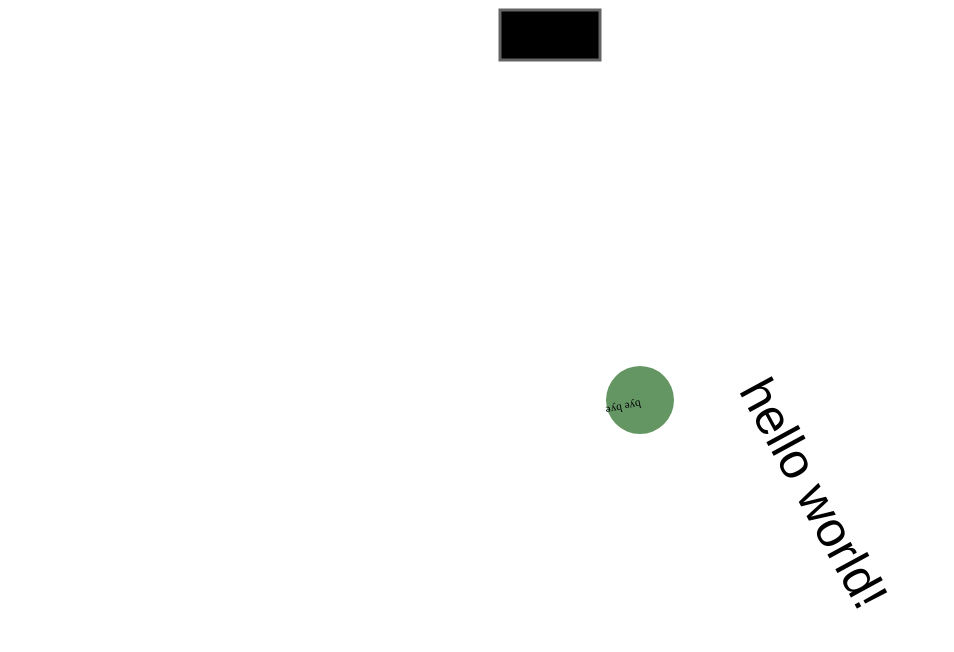
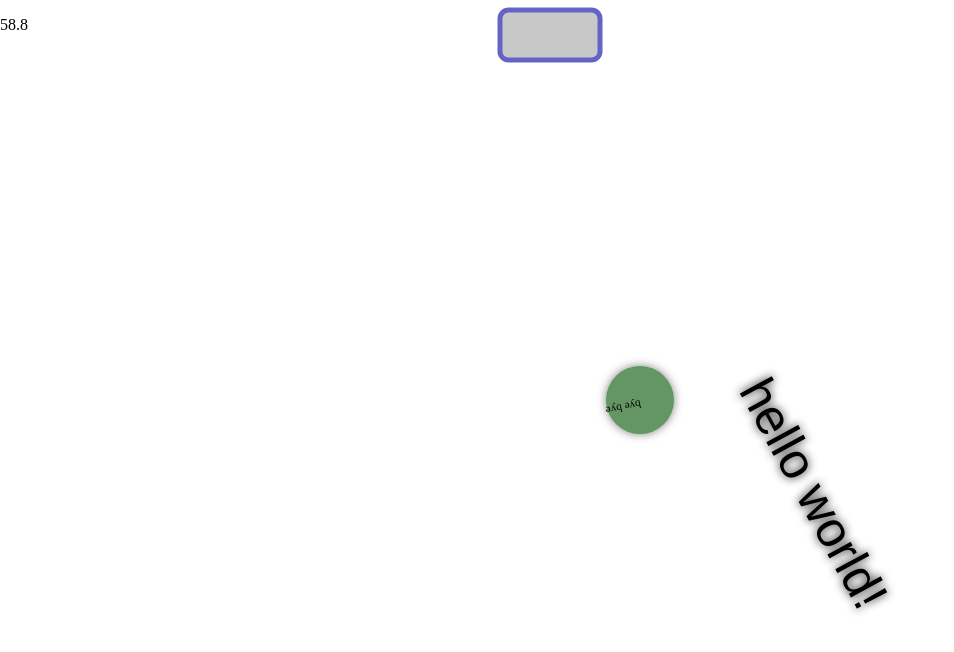
Before and after one commit to ericartjohnson/rosie-canvas, a plain HTML site: page index.html in a window 1280 px wide. Shown: the whole page, without its empty margins (0-954 px from the left). Drawn offline with Linux system fonts and the light colour scheme.

Commit message:
Converted objects to standard js. Rounded Rect
Removed selfish.js dependency. Objects are now typical instantiated
objects with descriptive types. Added rounded rectangle support via
cornerRadius property in the rectangle object. Played with some shadows
too.

```diff
--- a/canvas/scene.js
+++ b/canvas/scene.js
@@ -12,18 +12,34 @@
 	};
 })();
 
-Canvas.Scene = Base.extend({
-	'initialize' : function initialize(options){
-		this.merge(options);
-	},
+(function(){
+	Canvas.Scene = function(options){
+		var self = this;
+		for(var paramKey in options){
+			if(typeof(self[paramKey]) != 'undefined') self[paramKey] = options[paramKey];
+		}
+	};
+
+	Canvas.Scene.prototype = {
+		'alpha' : 1,
 		'showDebug' : false,
 		'lastCalledTime' : null,
 		'fps' : null,
 		'ctx' : null,
-	'subviews' : [],
+		'subviews' : null,
 		'container' : window,
 		'animate' : true,
 		'center' : {'x':0, 'y':0},
+		'addSubview' : function addSubView(subview){
+			var self = this;
+			if(subview && typeof(subview.update) == 'function' && typeof(subview.draw) == 'function'){
+				if(!self.subviews) self.subviews = [];
+				subview.parentView = self;
+				self.subviews.push(subview);
+			}else{
+				throw 'Rosie: Subviews must implement draw() and update()';
+			}
+		},
 		'render' : function(){
 			var self = this;
 			if(!self.ctx) return;
@@ -62,7 +78,7 @@
 			if(!self.ctx) return;
 			self.ctx.canvas.width = self.container.innerWidth;
 			self.ctx.canvas.height = self.container.innerHeight;
-		self.center.x = self.container.innerWidth/2;
-		self.center.y = self.container.innerHeight/2;
+			self.center = {'x':self.container.innerWidth/2, 'y':self.container.innerHeight/2};
 		}
-});
+	};
+})();
--- a/canvas/views/circle.js
+++ b/canvas/views/circle.js
@@ -1,4 +1,11 @@
-Canvas.Views.Circle = Canvas.Views.View.extend({
+(function(){
+	Canvas.Views.Circle = function(options){
+		var self = this;
+		for(var paramKey in options){
+			if(typeof(self[paramKey]) != 'undefined') self[paramKey] = options[paramKey];
+		}
+	};
+	Canvas.Views.Circle.prototype = {
 		'radius' : 30,
 		'draw' : function draw(scene){
 			if(!scene || !scene.ctx) return;
@@ -8,4 +15,8 @@
 			if(self.fill) scene.ctx.fill();
 			if(self.stroke) scene.ctx.stroke();
 		}
-});
+	};
+	for(var protoKey in Canvas.Views.View.prototype){
+		if(typeof(Canvas.Views.Circle.prototype[protoKey]) == 'undefined') Canvas.Views.Circle.prototype[protoKey] = Canvas.Views.View.prototype[protoKey];
+	};
+})();
--- a/canvas/views/rectangle.js
+++ b/canvas/views/rectangle.js
@@ -1,9 +1,44 @@
-Canvas.Views.Rectangle = Canvas.Views.View.extend({
+(function(){
+	Canvas.Views.Rectangle = function(options){
+		var self = this;
+		for(var paramKey in options){
+			if(typeof(self[paramKey]) != 'undefined') self[paramKey] = options[paramKey];
+		}
+	};
+	Canvas.Views.Rectangle.prototype = {
 		'size' : {'w':100,'h':50},
+		'cornerRadius' : 0,
 		'draw' : function draw(scene){
 			if(!scene || !scene.ctx) return;
 			var self = this;
+			if(self.cornerRadius <= 0){
 				if(self.fill) scene.ctx.fillRect(self.origin.x,self.origin.y,self.size.w,self.size.h);
 				if(self.stroke) scene.ctx.strokeRect(self.origin.x,self.origin.y,self.size.w,self.size.h);
+			}else{
+
+				self.cornerRadius = Math.min.apply(Math,[self.cornerRadius, self.size.w/2, self.size.h/2]);
+
+				scene.ctx.beginPath();
+
+				 // draw top and top right corner
+			    scene.ctx.moveTo(self.origin.x+self.cornerRadius,self.origin.y);
+			    scene.ctx.arcTo(self.origin.x+self.size.w,self.origin.y,self.origin.x+self.size.w,self.origin.y+self.cornerRadius,self.cornerRadius);
+
+			    // draw right side and bottom right corner
+			    scene.ctx.arcTo(self.origin.x+self.size.w,self.origin.y+self.size.h,self.origin.x+self.size.w-self.cornerRadius,self.origin.y+self.size.h,self.cornerRadius);
+
+			    // draw bottom and bottom left corner
+			    scene.ctx.arcTo(self.origin.x,self.origin.y+self.size.h,self.origin.x,self.origin.y+self.size.h-self.cornerRadius,self.cornerRadius);
+
+			    // draw left and top left corner
+			    scene.ctx.arcTo(self.origin.x,self.origin.y,self.origin.x+self.cornerRadius,self.origin.y,self.cornerRadius);
+
+				if(self.fill) scene.ctx.fill();
+				if(self.stroke) scene.ctx.stroke();
 			}
-});
+		}
+	};
+	for(var protoKey in Canvas.Views.View.prototype){
+		if(typeof(Canvas.Views.Rectangle.prototype[protoKey]) == 'undefined') Canvas.Views.Rectangle.prototype[protoKey] = Canvas.Views.View.prototype[protoKey];
+	};
+})();
--- a/canvas/views/text.js
+++ b/canvas/views/text.js
@@ -1,4 +1,11 @@
-Canvas.Views.Text = Canvas.Views.View.extend({
+(function(){
+	Canvas.Views.Text = function(options){
+		var self = this;
+		for(var paramKey in options){
+			if(typeof(self[paramKey]) != 'undefined') self[paramKey] = options[paramKey];
+		}
+	};
+	Canvas.Views.Text.prototype = {
 		'font' : '10px sans-serif',
 		'align' : 'start',
 		'baseline' : 'alphabetic',
@@ -13,4 +20,8 @@
 			if(self.fill) scene.ctx.fillText(self.text, self.origin.x, self.origin.y);
 			if(self.stroke) scene.ctx.strokeText(self.text, self.origin.x, self.origin.y);
 		}
-});
+	};
+	for(var protoKey in Canvas.Views.View.prototype){
+		if(typeof(Canvas.Views.Text.prototype[protoKey]) == 'undefined') Canvas.Views.Text.prototype[protoKey] = Canvas.Views.View.prototype[protoKey];
+	};
+})();
--- a/canvas/views/view.js
+++ b/canvas/views/view.js
@@ -1,9 +1,14 @@
-Canvas.Views = {};
+if(typeof(Canvas.Views) != 'object')Canvas.Views = {};
 
-Canvas.Views.View = Base.extend({
-	'initialize' : function initialize(options){
-		this.merge(options);
-	},
+(function(){
+	Canvas.Views.View = function(options){
+		var self = this;
+		for(var paramKey in options){
+			if(typeof(self[paramKey]) != 'undefined') self[paramKey] = options[paramKey];
+		}
+	};
+
+	Canvas.Views.View.prototype = {
 		'origin' : {'x':0, 'y':0},
 		'scale' : {'x':1, 'y':1},
 		'rotate' : 0,
@@ -26,7 +31,18 @@
 		'fill' : true,
 		'stroke' : false,
 		'clipView' : null,
-	'subviews' : [],
+		'subviews' : null,
+		'parentView' : null,
+		'addSubview' : function addSubView(subview){
+			var self = this;
+			if(subview && typeof(subview.update) == 'function' && typeof(subview.draw) == 'function'){
+				if(!self.subviews) self.subviews = [];
+				subview.parentView = self;
+				self.subviews.push(subview);
+			}else{
+				throw 'Rosie: Subviews must implement draw() and update()';
+			}
+		},
 		'render' : function render(scene){
 			if(!scene || !scene.ctx) return;
 			var self = this;
@@ -39,7 +55,7 @@
 				scene.ctx.scale(self.scale.x,self.scale.y);
 			}
 
-		scene.ctx.globalAlpha = self.alpha;
+			scene.ctx.globalAlpha = self.parentView ? self.alpha * self.parentView.alpha : self.alpha;
 			scene.ctx.globalCompositeOperation = self.compositeOperation;
 
 			scene.ctx.lineWidth = self.lineWidth;
@@ -75,4 +91,5 @@
 				self.subviews[v].update(scene);
 			}
 		}
-});
+	}
+})();
--- a/index.html
+++ b/index.html
@@ -6,8 +6,6 @@
 		body{padding:0; margin:0; width:100%; height:100%; overflow: hidden;}
 		#framerate{position: absolute; top: 0;left: 0;}
 	</style>
-	<!--<script type="text/javascript" src="jquery-1.8.2.min.js"></script>-->
-	<script type="text/javascript" src="selfish.js"></script>
 	<script type="text/javascript" src="canvas/scene.js"></script>
 	<script type="text/javascript" src="canvas/views/view.js"></script>
 	<script type="text/javascript" src="canvas/views/circle.js"></script>
@@ -20,60 +18,53 @@
 		window.onready = function(){
 			var canvas = document.getElementById('canvas');
 			if (canvas.getContext){
-				window.mainScene = Canvas.Scene.new({
+				window.mainScene = new Canvas.Scene({
 					'ctx':canvas.getContext('2d'),
-					'showDebug' : true,
-					'animate' : true
+					'showDebug' : true
 				});
 				window.mainScene.resize();
 
-				window.centerCircle =  Canvas.Views.Circle.new({
-					'translate' : {'x':mainScene.center.x,'y':mainScene.center.y},
-					'scale' : {'x':1,'y':1},
+				window.centerCircle =  new Canvas.Views.Circle({
 					'fillStyle' : 'rgba(100,150,100,1)',
-					'subviews' : [],
+					'shadowBlur' : 10,
 					'update' : function update(scene){
 						if(!scene || !scene.ctx) return;
 						var self = this;
 						self.translate = {'x':mainScene.center.x,'y':mainScene.center.y};
 						var t = new Date().getTime();
 						var s = Math.cos(t*2/1000)/2 + 1.1;
-						self.scale.x = s;
-						self.scale.y = s;
-
+						self.scale = {'x':s,'y':s};
 						for(var v in self.subviews){
 							self.subviews[v].update(scene);
 						}
 					}
 				});
 
-				window.mainScene.subviews.push(centerCircle);
+				window.mainScene.addSubview(centerCircle);
 
-				window.testText = Canvas.Views.Text.new({
+				window.testText = new Canvas.Views.Text({
 					'text' : 'hello world!',
 					'font' : '50px sans-serif',
 					'align' : 'center',
 					'baseline' : 'middle',
-					'translate' : {'x':0, 'y':0},
-					'scale' : {'x':1, 'y':1},
-					'rotate' : Math.PI,
+					'shadowBlur' : 10,
+					'shadowColor' : 'black',
 					'update' : function update(scene){
 						if(!scene || !scene.ctx) return;
 						var self = this;
 						var t = new Date().getTime();
-						self.translate.x = Math.sin(t/1000) * 250 + scene.center.x;
-						self.translate.y = -Math.cos(t/1000) * 130 + scene.center.y;
+						var x = Math.sin(t/1000) * 250 + scene.center.x;
+						var y = -Math.cos(t/1000) * 130 + scene.center.y;
+						self.translate = {'x':x,'y':y};
 						self.rotate = Math.sin(t/1000)/2 * Math.PI;
 					}
 				});
 
-				window.mainScene.subviews.push(testText);
+				window.mainScene.addSubview(testText);
 
-				window.testText2 = Canvas.Views.Text.new({
+				window.testText2 = new Canvas.Views.Text({
 					'text' : 'bye bye',
 					'font' : '10px serif',
-					'origin' : {'x':0, 'y':0},
-					'rotate' : Math.PI/4,
 					'update' : function update(scene){
 						if(!scene || !scene.ctx) return;
 						var self = this;
@@ -82,17 +73,25 @@
 					}
 				});
 
-				// window.mainScene.subviews.push(testText2);
-				window.centerCircle.subviews.push(testText2);
+				// window.mainScene.addSubview(testText2);
+				window.centerCircle.addSubview(testText2);
 
-				window.testRect = Canvas.Views.Rectangle.new({
+				window.testRect = new Canvas.Views.Rectangle({
 					'origin' : {'x':500, 'y':10},
-					'strokeStyle' : 'rgb(100,100,100)',
-					'lineWidth' : 3,
-					'stroke' : true
+					'strokeStyle' : 'rgb(100,100,200)',
+					'fillStyle' : 'rgb(200,200,200)',
+					'lineWidth' : 5,
+					'stroke' : true,
+					'cornerRadius' : 15,
+					'update' : function(scene){
+						if(!scene || !scene.ctx) return;
+						var self = this;
+						var t = new Date().getTime();
+						self.cornerRadius = Math.abs(Math.sin(t/1000)/2) * 25;
+					}
 				});
 
-				window.mainScene.subviews.push(testRect);
+				window.mainScene.addSubview(testRect);
 
 				window.mainScene.render();
 			}
```
Lines whose indentation alone changed are shown as unchanged.
